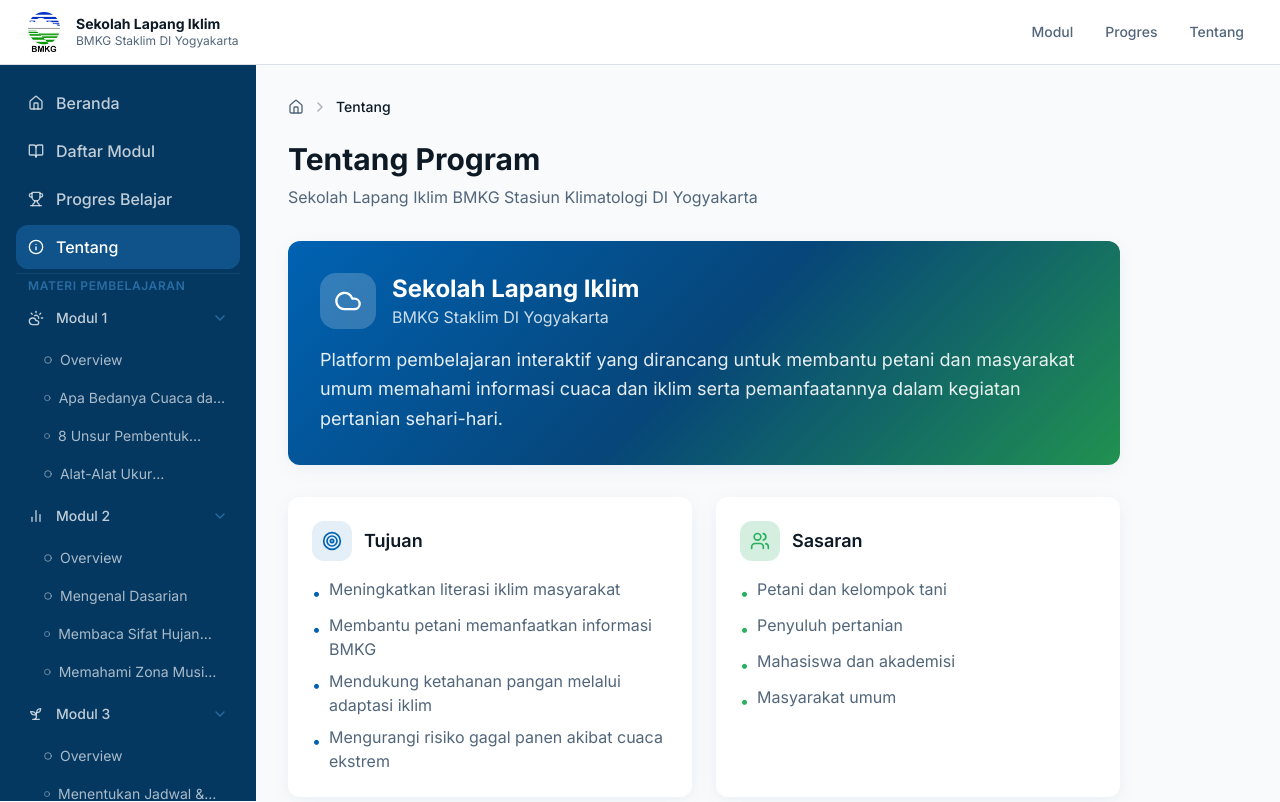
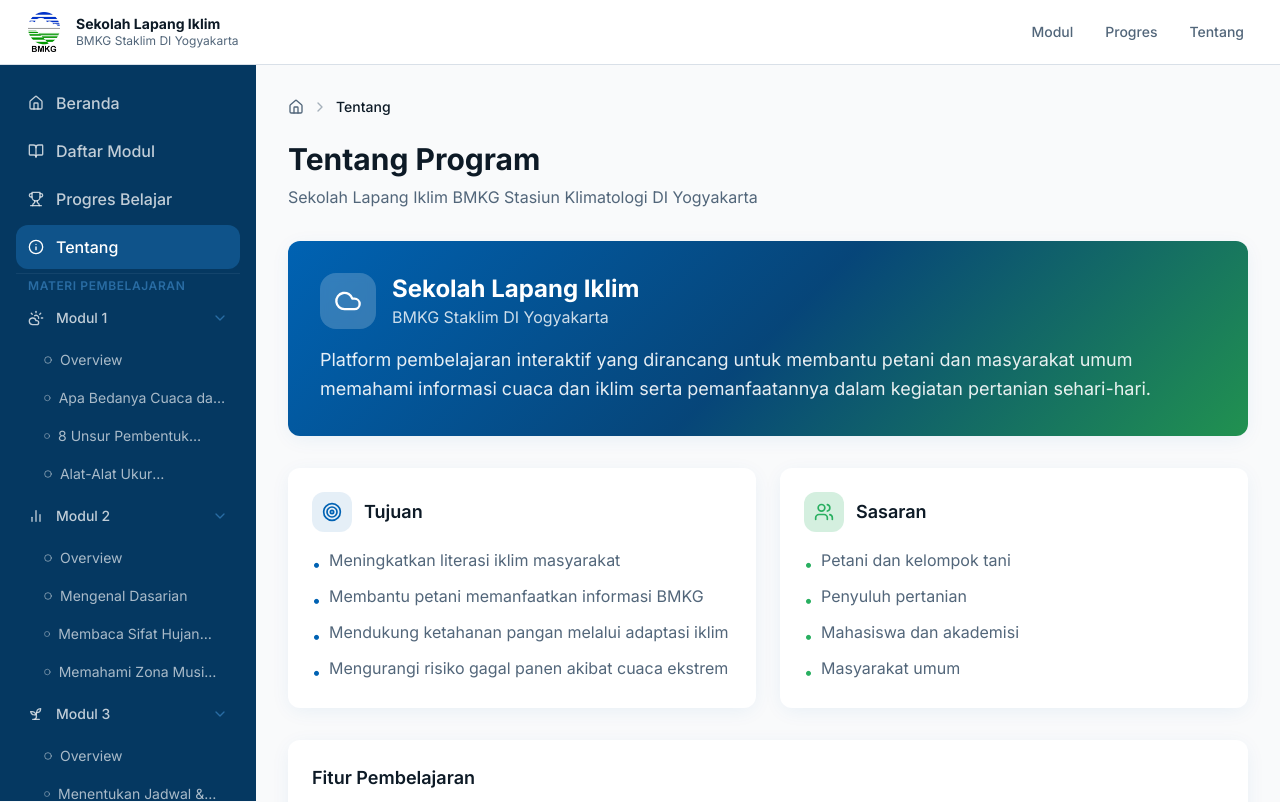
Before and after one commit to haipradana/sekolah-lapang-iklim, a React (Vite) app: page /tentang in a window 1280 px wide. Shown: the top 802 px of the page. Built offline with nearby package versions, Linux system fonts and the light colour scheme; the HTML template or start-up script is replaced by a standard one.

Commit message:
fix: witdh of about page

```diff
--- a/src/pages/About.tsx
+++ b/src/pages/About.tsx
@@ -17,7 +17,7 @@
 export default function About() {
   return (
     <MainLayout>
-      <div className="p-6 md:p-8 max-w-4xl">
+      <div className="p-6 md:p-8">
         <Breadcrumbs
           items={[{ label: 'Tentang' }]}
           className="mb-6"
--- a/src/pages/ModuleList.tsx
+++ b/src/pages/ModuleList.tsx
@@ -15,7 +15,7 @@
 
   return (
     <MainLayout>
-      <div className="p-6 md:p-8 max-w-5xl">
+      <div className="p-6 md:p-8">
         <Breadcrumbs
           items={[{ label: 'Daftar Modul' }]}
           className="mb-6"
--- a/src/pages/Progress.tsx
+++ b/src/pages/Progress.tsx
@@ -38,7 +38,7 @@
 
   return (
     <MainLayout>
-      <div className="p-6 md:p-8 max-w-4xl">
+      <div className="p-6 md:p-8">
         <Breadcrumbs
           items={[{ label: 'Progres Belajar' }]}
           className="mb-6"
```
